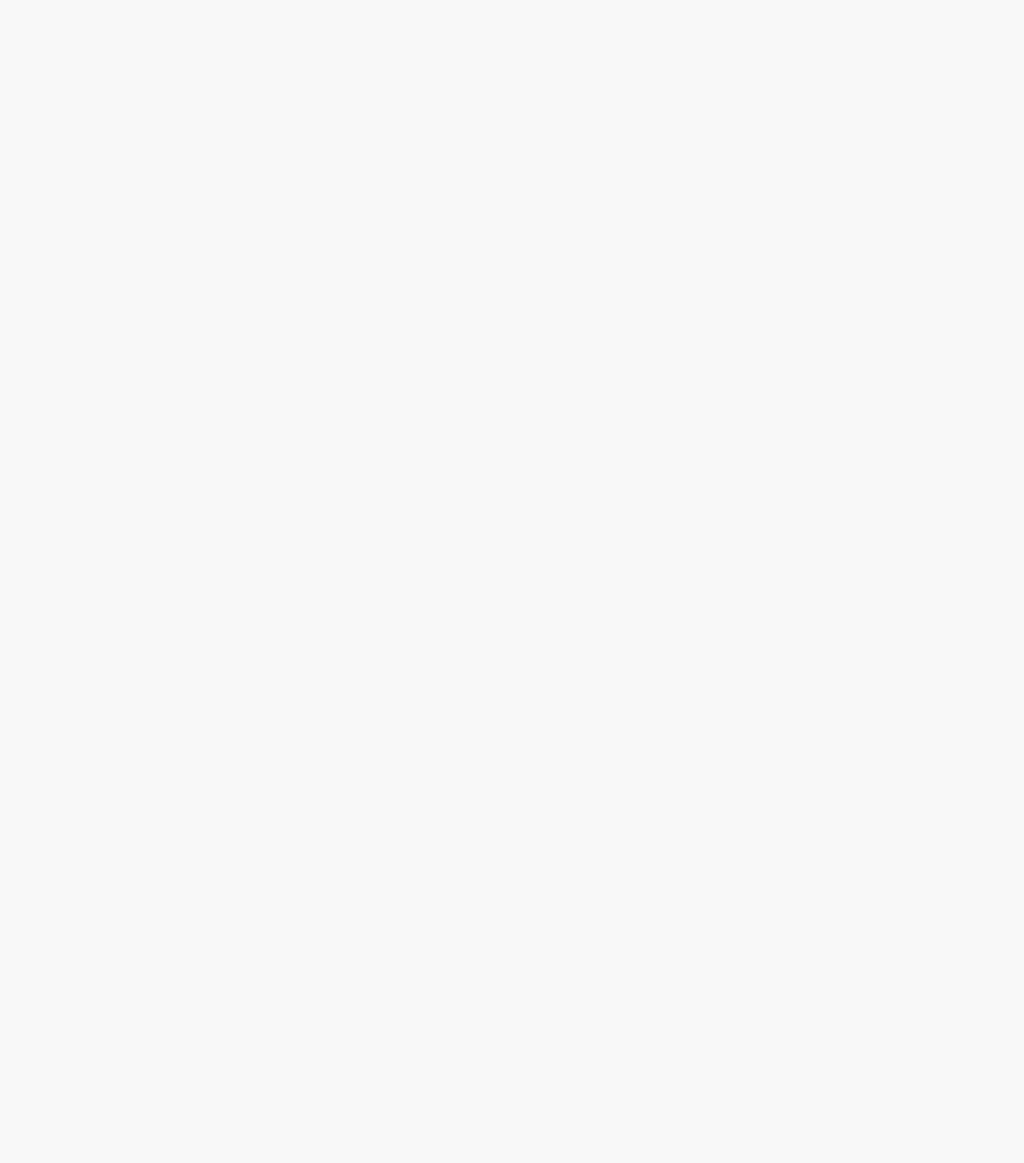
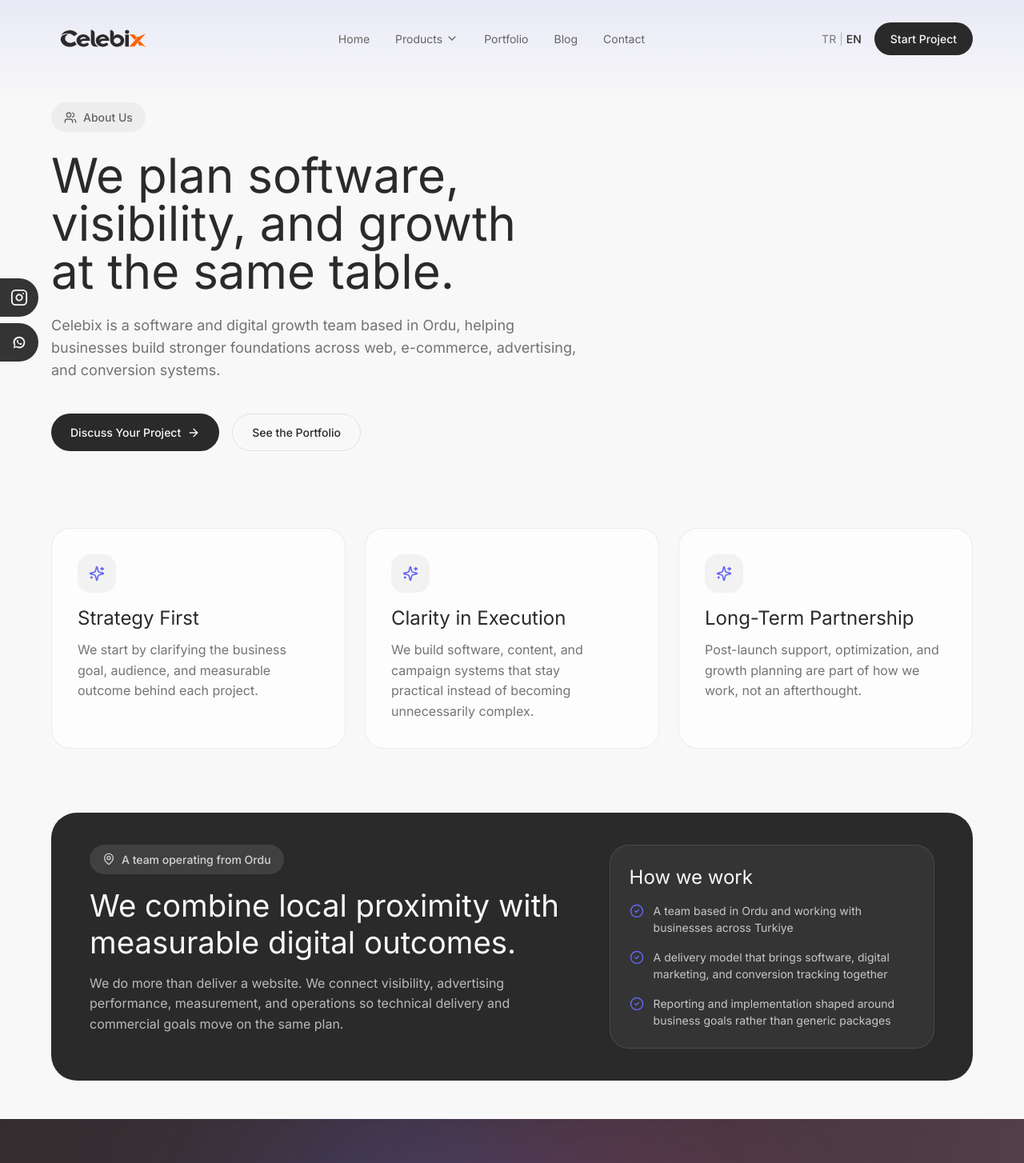
Before and after one commit to Webintoshi/celebix, a Next.js app: page /en/hakkimizda in a window 1280 px wide. Before the commit this address had no page. Shown: the top 1454 px of the page at 80% size. Before the commit the page ends 800 px from the top, so only its background shows below. Built offline with nearby package versions, Linux system fonts and the light colour scheme.

Commit message:
fix: reduce duplicate locale pages

```diff
--- a/app/[locale]/hakkimizda/layout.tsx
+++ b/app/[locale]/hakkimizda/layout.tsx
@@ -20,6 +20,7 @@ export async function generateMetadata({ params }: { params: { locale: string }
       languages: {
         tr: "/tr/hakkimizda",
         en: "/en/hakkimizda",
+        "x-default": "/tr/hakkimizda",
       },
     },
     openGraph: {
--- a/app/[locale]/hakkimizda/page.tsx
+++ b/app/[locale]/hakkimizda/page.tsx
@@ -1,7 +1,159 @@
-import { redirect } from "next/navigation";
+import Link from "next/link";
+import { ArrowRight, CheckCircle2, MapPin, Sparkles, Users } from "lucide-react";
+import Navigation from "@/components/sections/Navigation";
+import CTA from "@/components/sections/CTA";
+import Footer from "@/components/sections/Footer";
+
+const valueCards = {
+  tr: [
+    {
+      title: "Stratejiyle Baslariz",
+      description: "Her projede once is hedefini, hedef kitleyi ve olculebilir sonucu netlestiririz.",
+    },
+    {
+      title: "Uygulamada Sadelik",
+      description: "Yazilim, icerik ve reklam sureclerini karmasiklastirmadan, ise uygun sistemler kurariz.",
+    },
+    {
+      title: "Uzun Vadeli Is Ortakligi",
+      description: "Teslim sonrasi destek, optimizasyon ve buyume planlarini isin dogal bir parcasi olarak goruruz.",
+    },
+  ],
+  en: [
+    {
+      title: "Strategy First",
+      description: "We start by clarifying the business goal, audience, and measurable outcome behind each project.",
+    },
+    {
+      title: "Clarity in Execution",
+      description: "We build software, content, and campaign systems that stay practical instead of becoming unnecessarily complex.",
+    },
+    {
+      title: "Long-Term Partnership",
+      description: "Post-launch support, optimization, and growth planning are part of how we work, not an afterthought.",
+    },
+  ],
+};
+
+const proofPoints = {
+  tr: [
+    "Ordu merkezli ve Turkiye genelinde calisan ekip yapisi",
+    "Yazilim, dijital pazarlama ve donusum takibini tek cati altinda birlestiren yaklasim",
+    "Paket degil is hedefine gore sekillenen raporlanabilir teslim modeli",
+  ],
+  en: [
+    "A team based in Ordu and working with businesses across Turkiye",
+    "A delivery model that brings software, digital marketing, and conversion tracking together",
+    "Reporting and implementation shaped around business goals rather than generic packages",
+  ],
+};
 
 export default function HakkimizdaPage({ params }: { params: { locale: string } }) {
-  // /en/hakkimizda istendiğinde /tr/hakkimizda'ya yönlendir
-  // Çünkü hakkimizda sayfası şu an sadece Türkçe
-  redirect(`/tr/hakkimizda`);
+  const { locale } = params;
+  const isTr = locale === "tr";
+  const values = isTr ? valueCards.tr : valueCards.en;
+  const bullets = isTr ? proofPoints.tr : proofPoints.en;
+
+  return (
+    <>
+      <Navigation locale={locale} />
+      <main>
+        <section className="relative overflow-hidden bg-light-100 pt-32 pb-16">
+          <div className="absolute inset-x-0 top-0 h-64 bg-gradient-to-b from-aurora-indigo/10 via-transparent to-transparent" />
+          <div className="container-max mx-auto px-6 lg:px-16">
+            <div className="max-w-3xl">
+              <span className="mb-6 inline-flex items-center gap-2 rounded-full bg-dark-900/5 px-4 py-2 text-small font-medium text-dark-900/70">
+                <Users size={16} />
+                {isTr ? "Hakkimizda" : "About Us"}
+              </span>
+
+              <h1 className="mb-6 font-display text-4xl text-dark-900 sm:text-5xl lg:text-6xl">
+                {isTr
+                  ? "Yazilimi, gorunurlugu ve buyumeyi ayni masada planliyoruz."
+                  : "We plan software, visibility, and growth at the same table."}
+              </h1>
+
+              <p className="max-w-2xl text-lg text-dark-900/65">
+                {isTr
+                  ? "Celebix, Ordu merkezli bir yazilim ve dijital buyume ekibi olarak isletmelerin web, e-ticaret, reklam ve donusum altyapilarini daha saglam hale getirmek icin calisir."
+                  : "Celebix is a software and digital growth team based in Ordu, helping businesses build stronger foundations across web, e-commerce, advertising, and conversion systems."}
+              </p>
+
+              <div className="mt-10 flex flex-col gap-4 sm:flex-row">
+                <Link
+                  href={`/${locale}/iletisim`}
+                  className="inline-flex items-center justify-center gap-2 rounded-full bg-dark-900 px-6 py-3 text-small font-medium text-light-100 transition-colors hover:bg-dark-800"
+                >
+                  {isTr ? "Projeyi Konusalim" : "Discuss Your Project"}
+                  <ArrowRight size={16} />
+                </Link>
+                <Link
+                  href={`/${locale}/portfoy`}
+                  className="inline-flex items-center justify-center gap-2 rounded-full border border-dark-900/10 px-6 py-3 text-small font-medium text-dark-900 transition-colors hover:border-dark-900/20 hover:bg-white"
+                >
+                  {isTr ? "Portfoyu Inceleyin" : "See the Portfolio"}
+                </Link>
+              </div>
+            </div>
+          </div>
+        </section>
+
+        <section className="bg-light-100 py-8">
+          <div className="container-max mx-auto px-6 lg:px-16">
+            <div className="grid gap-6 lg:grid-cols-3">
+              {values.map((value) => (
+                <div key={value.title} className="glass-card rounded-3xl p-8">
+                  <div className="mb-4 inline-flex h-12 w-12 items-center justify-center rounded-2xl bg-dark-900/5 text-aurora-indigo">
+                    <Sparkles size={20} />
+                  </div>
+                  <h2 className="mb-3 font-display text-h3 text-dark-900">{value.title}</h2>
+                  <p className="text-body text-dark-900/65">{value.description}</p>
+                </div>
+              ))}
+            </div>
+          </div>
+        </section>
+
+        <section className="bg-light-100 py-12">
+          <div className="container-max mx-auto px-6 lg:px-16">
+            <div className="grid gap-10 rounded-[2rem] bg-dark-900 px-8 py-10 text-light-100 lg:grid-cols-[1.2fr_0.8fr] lg:px-12">
+              <div>
+                <span className="mb-4 inline-flex items-center gap-2 rounded-full bg-light-100/10 px-4 py-2 text-small font-medium text-light-100/80">
+                  <MapPin size={16} />
+                  {isTr ? "Ordu'dan calisan ekip" : "A team operating from Ordu"}
+                </span>
+                <h2 className="mb-4 font-display text-h2">
+                  {isTr
+                    ? "Yerel yakinlik ile olculebilir dijital sonuclari birlestiriyoruz."
+                    : "We combine local proximity with measurable digital outcomes."}
+                </h2>
+                <p className="max-w-2xl text-body text-light-100/70">
+                  {isTr
+                    ? "Sadece bir web sitesi teslim etmekle yetinmiyor; gorunurluk, reklam performansi, olcumleme ve operasyon tarafini birlikte ele aliyoruz. Boylece teknik uretim ile ticari hedefler ayni plan uzerinde ilerliyor."
+                    : "We do more than deliver a website. We connect visibility, advertising performance, measurement, and operations so technical delivery and commercial goals move on the same plan."}
+                </p>
+              </div>
+
+              <div className="rounded-[1.5rem] border border-light-100/10 bg-light-100/5 p-6">
+                <h3 className="mb-4 font-display text-h3">
+                  {isTr ? "Calisma prensiplerimiz" : "How we work"}
+                </h3>
+                <ul className="space-y-4">
+                  {bullets.map((item) => (
+                    <li key={item} className="flex items-start gap-3 text-small text-light-100/75">
+                      <CheckCircle2 size={18} className="mt-0.5 flex-shrink-0 text-aurora-indigo" />
+                      <span>{item}</span>
+                    </li>
+                  ))}
+                </ul>
+              </div>
+            </div>
+          </div>
+        </section>
+
+        <CTA locale={locale} />
+      </main>
+      <Footer locale={locale} />
+    </>
+  );
 }
--- a/app/[locale]/layout.tsx
+++ b/app/[locale]/layout.tsx
@@ -1,7 +1,9 @@
 import type { Viewport } from 'next';
 import { Inter } from "next/font/google";
+import { notFound } from "next/navigation";
 import "../globals.css";
 import FloatingButtons from "@/components/FloatingButtons";
+import { isLocale } from "@/lib/i18n";
 
 // Font optimization for Core Web Vitals
 const inter = Inter({
@@ -29,6 +31,10 @@ export default function LocaleLayout({
   children: React.ReactNode;
   params: { locale: string };
 }) {
+  if (!isLocale(locale)) {
+    notFound();
+  }
+
   return (
     <html lang={locale} className="scroll-smooth">
       <head>
--- a/components/sections/Footer.tsx
+++ b/components/sections/Footer.tsx
@@ -15,6 +15,7 @@ const socialLinks = [
 export default function Footer({ locale }: { locale: string }) {
   const isTr = locale === "tr";
   const currentYear = new Date().getFullYear();
+  const buildLocalizedHref = (href: string) => href === "/" ? `/${locale}` : `/${locale}${href}`;
 
   const quickLinks = [
     { label: isTr ? "Ana Sayfa" : "Home", href: "/" },
@@ -84,7 +85,7 @@ export default function Footer({ locale }: { locale: string }) {
               {quickLinks.map((link) => (
                 <li key={link.href}>
                   <Link
-                    href={`/${locale}${link.href}`}
+                    href={buildLocalizedHref(link.href)}
                     className="text-small text-light-100/60 hover:text-light-100 transition-colors"
                   >
                     {link.label}
@@ -106,7 +107,7 @@ export default function Footer({ locale }: { locale: string }) {
               {productLinks.map((link) => (
                 <li key={link.href}>
                   <Link
-                    href={`/${locale}${link.href}`}
+                    href={buildLocalizedHref(link.href)}
                     className="text-small text-light-100/60 hover:text-light-100 transition-colors"
                   >
                     {link.label}
--- a/components/sections/Navigation.tsx
+++ b/components/sections/Navigation.tsx
@@ -51,6 +51,7 @@ export default function Navigation({ locale }: { locale: string }) {
   const isTr = locale === "tr";
   const navLinks = isTr ? navLinksTr : navLinksEn;
   const otherLocale = isTr ? "en" : "tr";
+  const buildLocalizedHref = (href: string) => href === "/" ? `/${locale}` : `/${locale}${href}`;
 
   const switchLocalePath = pathname.replace(`/${locale}`, `/${otherLocale}`);
 
@@ -113,7 +114,7 @@ export default function Navigation({ locale }: { locale: string }) {
                               {link.children.map((child) => (
                                 <Link
                                   key={child.href}
-                                  href={`/${locale}${child.href}`}
+                                  href={buildLocalizedHref(child.href)}
                                   className="block px-4 py-2 text-small text-dark-900/70 hover:text-dark-900 hover:bg-light-100 transition-colors"
                                 >
                                   {child.label}
@@ -126,7 +127,7 @@ export default function Navigation({ locale }: { locale: string }) {
                     </>
                   ) : (
                     <Link
-                      href={`/${locale}${link.href}`}
+                      href={buildLocalizedHref(link.href)}
                       className="text-small text-dark-900/70 hover:text-dark-900 transition-colors relative group"
                     >
                       {link.label}
@@ -185,7 +186,7 @@ export default function Navigation({ locale }: { locale: string }) {
                 {navLinks.map((link) => (
                   <div key={link.href}>
                     <Link
-                      href={`/${locale}${link.href}`}
+                      href={buildLocalizedHref(link.href)}
                       onClick={() => !link.children && setIsMobileMenuOpen(false)}
                       className="text-h3 text-dark-900 py-3 border-b border-dark-900/5"
                     >
@@ -196,7 +197,7 @@ export default function Navigation({ locale }: { locale: string }) {
                         {link.children.map((child) => (
                           <Link
                             key={child.href}
-                            href={`/${locale}${child.href}`}
+                            href={buildLocalizedHref(child.href)}
                             onClick={() => setIsMobileMenuOpen(false)}
                             className="block text-body text-dark-900/70 py-2"
                           >
--- a/lib/i18n.ts
+++ b/lib/i18n.ts
@@ -3,6 +3,10 @@ export type Locale = "tr" | "en";
 export const defaultLocale: Locale = "tr";
 
 export const locales: Locale[] = ["tr", "en"];
+
+export function isLocale(value: string): value is Locale {
+  return locales.includes(value as Locale);
+}
 
 export const localeLabels: Record<Locale, string> = {
   tr: "TR",
```
